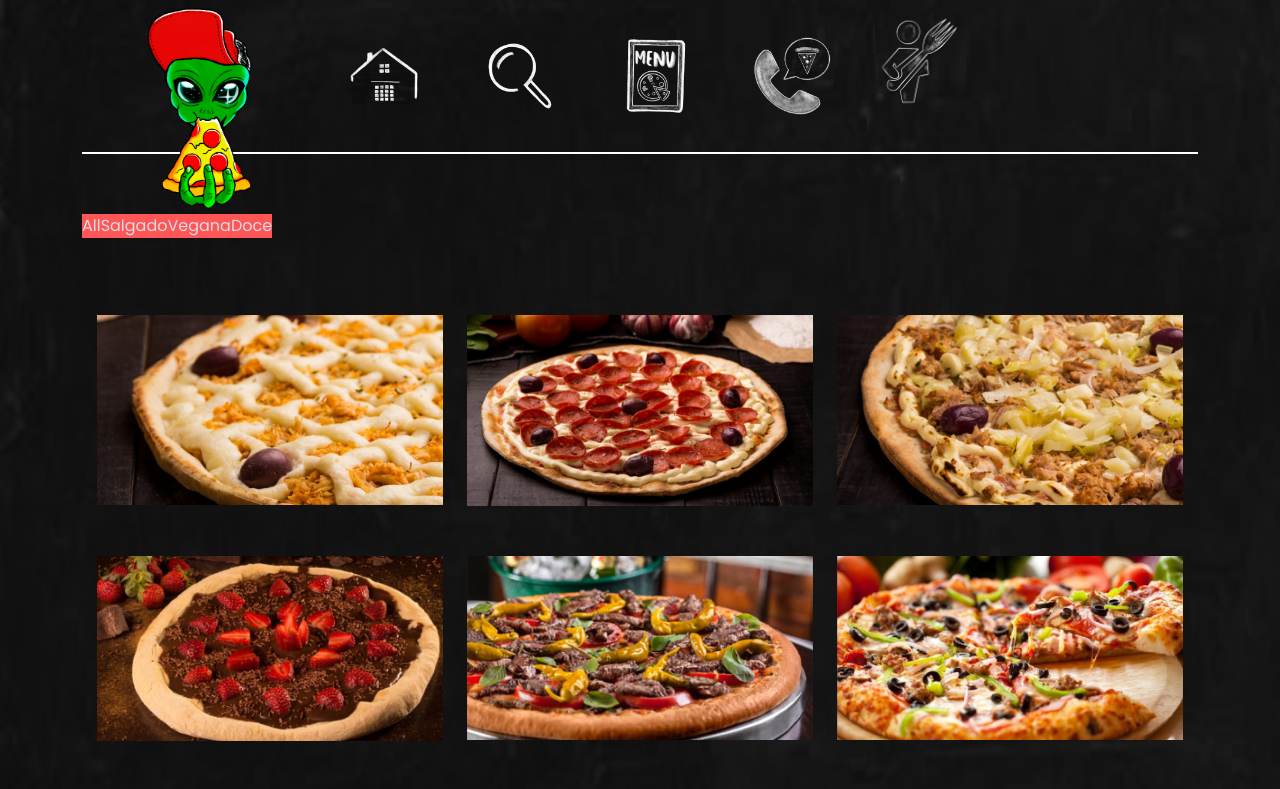
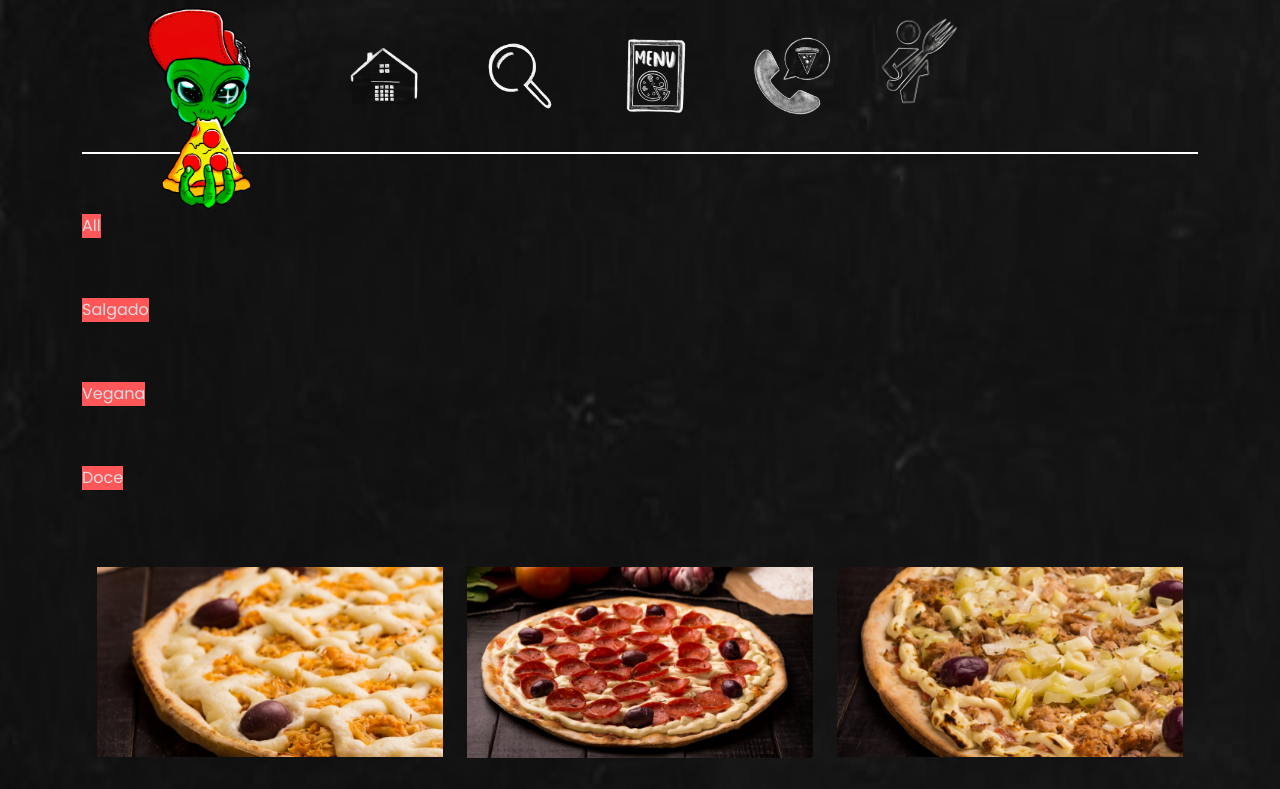
Before and after one commit to SarahTeodoro44/PlatPizza-Front, a React (Create React App) app: page /cardapio in a window 1280 px wide. Shown: the top 789 px of the page. Built offline with nearby package versions, Linux system fonts and the light colour scheme.

Commit message:
Filter img cardapio

```diff
--- a/src/components/menuCardapio/Button.jsx
+++ b/src/components/menuCardapio/Button.jsx
@@ -1,17 +1,20 @@
 import './Menu.css';
+
+import items from '../../pages/Cardapio/allData';
 
 export function Button({ button, filter }) {
     return (
-        <div>
         <div className="button-categoria">
             {
                 button.map((cat, i) => {
                     return (
-                            <button type="button" onclick={() => filter(cat)}>{cat}</button>
+                        <div>
+                            <button type="button" onClick={() => filter(cat)}>{cat}</button>
+                        </div>
+
                     )
                 })
             }
         </div>
-        </div>
     )
 }
--- a/src/components/menuCardapio/Menu.jsx
+++ b/src/components/menuCardapio/Menu.jsx
@@ -9,10 +9,10 @@ import { Button } from './Button';
 
 export function Menu() {
 
-    const allCategories = ['All', new Set(items.map(item => item.category))];
+    const allCategories = ['All', ...new Set(items.map(item => item.category))];
 
     const [menuItem, setMenuItem] = useState(items)
-    const [buttons, setButtons] = useState([allCategories])
+    const [buttons, setButtons] = useState(allCategories)
 
     console.log(buttons)
 
@@ -31,9 +31,7 @@ export function Menu() {
     return (
         <div className="container">
 
-
             <Button button={buttons} filter={filter} />
-
 
             <br></br> <br></br> <br></br>
             <div className="item">
```
Lines whose indentation alone changed are shown as unchanged.
